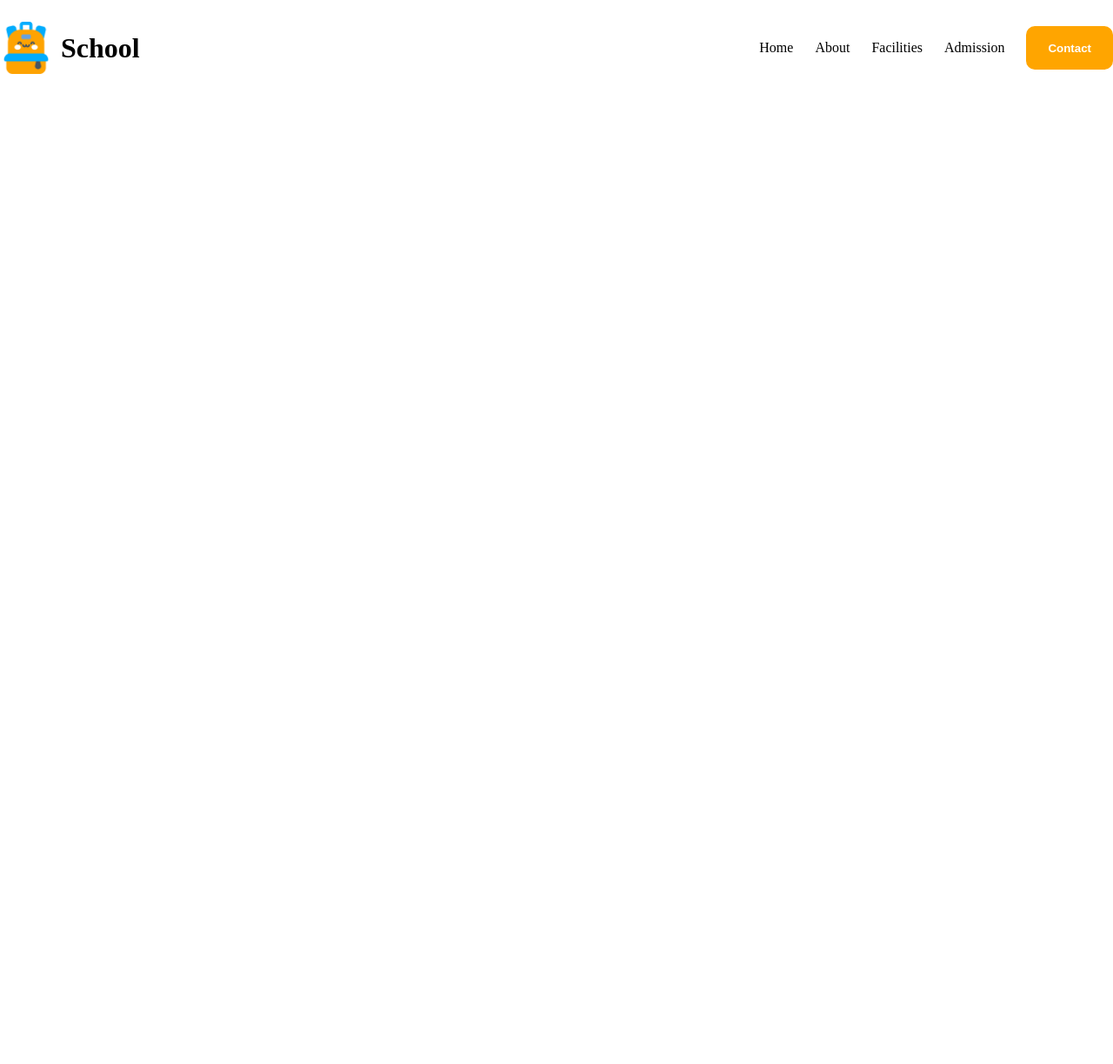
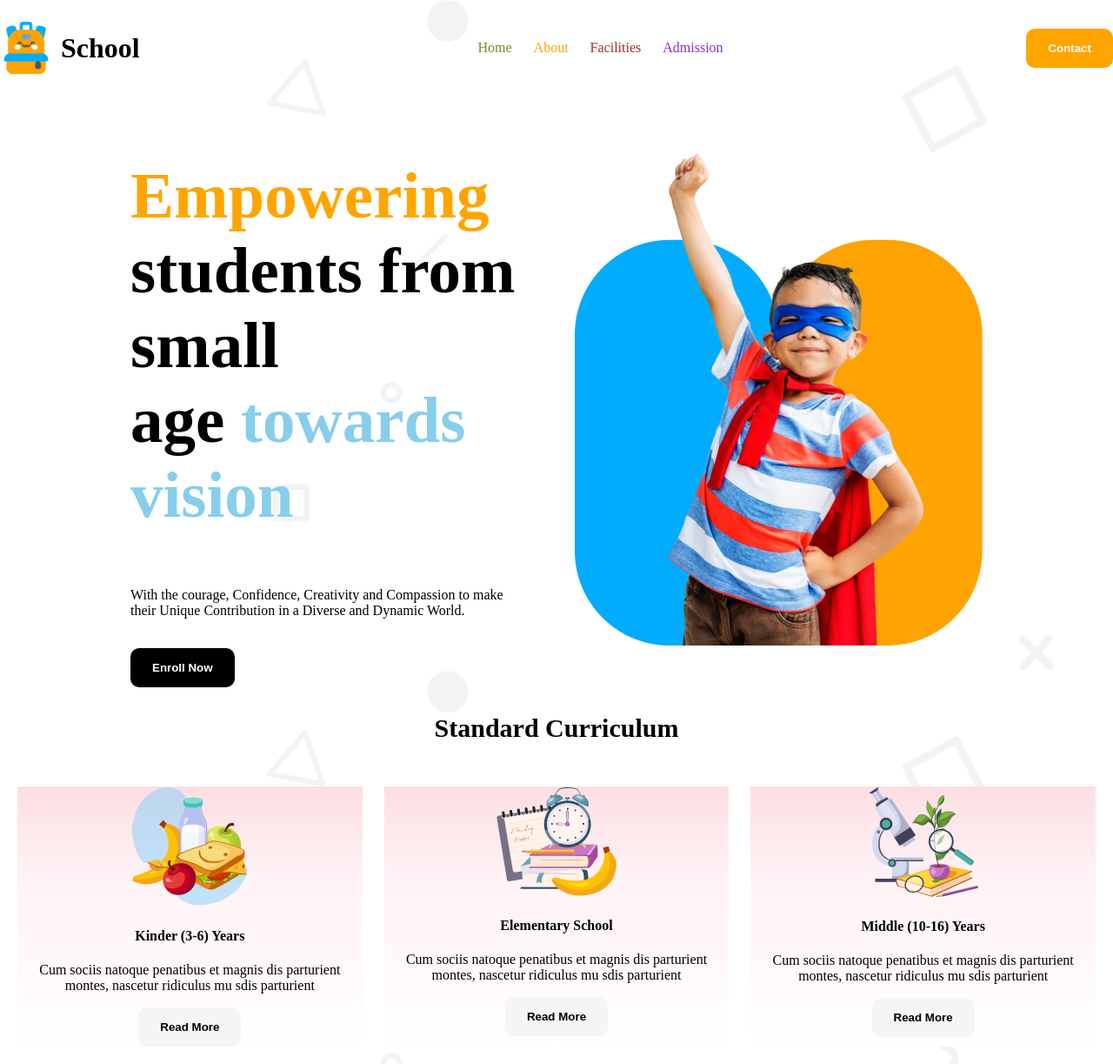
Before and after one commit to NaimurGit/Assignment-2-hero, a plain HTML site: page index.html in a window 1280 px wide. Shown: the whole page at 87% size. Before the commit the page ends 800 px from the top, so only its background shows below. Drawn offline with Linux system fonts and the light colour scheme.

Commit message:
Finished for 20th january

```diff
--- a/index.html
+++ b/index.html
@@ -1,11 +1,13 @@
 <!DOCTYPE html>
 <html lang="en">
+
 <head>
     <meta charset="UTF-8">
     <meta name="viewport" content="width=device-width, initial-scale=1.0">
     <title>Kids School</title>
     <link rel="stylesheet" href="style/style.css">
 </head>
+
 <body class="body">
     <header>
         <nav>
@@ -13,22 +15,66 @@
                 <img class="logo" src="assets/logo.png" alt="">
                 <h1>School</h1>
             </div>
-            <div class="menu">
+            <div>
                 <ul class="list">
-                    <li>Home</li>
-                    <li>About</li>
-                    <li>Facilities</li>
-                    <li>Admission</li>
+                    <li id="Home">Home</li>
+                    <li id="About">About</li>
+                    <li id="Facilities">Facilities</li>
+                    <li id="Admission">Admission</li>
                 </ul>
-                <button class="btn">Contact</button>
             </div>
+            <button class="btn">Contact</button>
         </nav>
+
+        <section class="banner">
+            <div>
+                <h1 class="description"><span style="color: orange;">Empowering</span> <br> <span>students from small
+                        <br> age</span> <span style="color: skyblue;">towards vision</span></h1>
+                <p>With the courage, Confidence, Creativity and Compassion to make <br> their Unique Contribution in a
+                    Diverse and Dynamic World.</p>
+                <br>
+                <button style="background-color: black;" class="btn">Enroll Now</button>
+            </div>
+
+            <img src="assets/hero-kids.png" alt="">
+        </section>
+
     </header>
     <main>
+        <section class="curriculum">
+            <h3 class="bold">Standard Curriculum</h3>
 
+            <div class="card">
+                <div class="card-inside">
+                    <img src="assets/kinder.png" alt="">
+                    <h4 class="skill-title">Kinder (3-6) Years</h4>
+                    <p class="skill-description">Cum sociis natoque penatibus et magnis
+                        dis parturient montes, nascetur ridiculus
+                        mu sdis parturient</p>
+                    <button class="btn1"> Read More</button>
+                </div>
+                <div class="card-inside">
+                    <img src="assets/elementary.png" alt="">
+                    <h4 class="skill-title">Elementary School</h4>
+                    <p class="skill-description">Cum sociis natoque penatibus et magnis
+                        dis parturient montes, nascetur ridiculus
+                        mu sdis parturient</p>
+                    <button class="btn2"> Read More</button>
+                </div>
+                <div class="card-inside">
+                    <img src="assets/middle.png" alt="">
+                    <h4 class="skill-title">Middle (10-16) Years</h4>
+                    <p class="skill-description">Cum sociis natoque penatibus et magnis
+                        dis parturient montes, nascetur ridiculus
+                        mu sdis parturient</p>
+                    <button class="btn3"> Read More</button>
+                </div>
+            </div>
+        </section>
     </main>
     <footer>
 
     </footer>
 </body>
+
 </html>
--- a/style/style.css
+++ b/style/style.css
@@ -11,6 +11,8 @@
     max-width: 1440px;
     margin: auto;
     width: 100%;
+    background-image: url("../assets/bg.png") ;
+
 }
 /* nav style */
 nav{
@@ -32,13 +34,92 @@ h1{
     gap: 10px;
     align-items: center;
 }
-.menu{
-    display: flex;
-    gap: 25px;
-}
+
 .list{
     display: flex;
     gap: 25px;
     list-style: none;
     justify-content: center;
 }
+#Home{
+   color: olivedrab
+}
+#About{
+   color: orange;
+}
+#Facilities{
+   color: brown;
+}
+#Admission{
+   color: blueviolet;
+}
+
+/* banner style */
+.banner{
+    display: flex;
+    align-items: center;
+    justify-content: space-between;
+    margin: 20px 150px;
+
+ }
+ .description{
+    height: fit-content;
+    width: fit-content;
+    font-weight: bold;
+    font-size: 75px;
+ }
+ /* main Style */
+ .btn1{
+    background-color: whitesmoke;
+    font-weight: bold;
+    color: black;
+    padding: 15px 25px;
+    border-radius: 10px;
+    border: none;
+}
+.btn2{
+    background-color: whitesmoke;
+    font-weight: bold;
+    color: black;
+    padding: 15px 25px;
+    border-radius: 10px;
+    border: none;
+}
+.btn3{
+    background-color: whitesmoke;
+    font-weight: bold;
+    color: black;
+    padding: 15px 25px;
+    border-radius: 10px;
+    border: none;
+}
+.card{
+    display: grid;
+    grid-template-columns: repeat(3,1fr);
+    gap: 25px;
+    padding: 20px;
+    text-align: center;
+}
+.card-inside{
+    background-image: linear-gradient(rgb(251, 222, 226), rgb(255, 242, 244), rgb(255, 248, 250), white);
+}
+.bold{
+    text-align: center;
+    font-size: 30px;
+    font-weight: bold;
+}
+
+/* Responsive Nav */
+@media screen and (max-width: 576px ) {
+   nav,
+   .banner{
+    flex-direction: column;
+   }
+   .card{
+    display: grid;
+    grid-template-columns: repeat(1,1fr);
+    gap: 25px;
+    padding: 20px;
+    text-align: center;
+   }
+}
```
